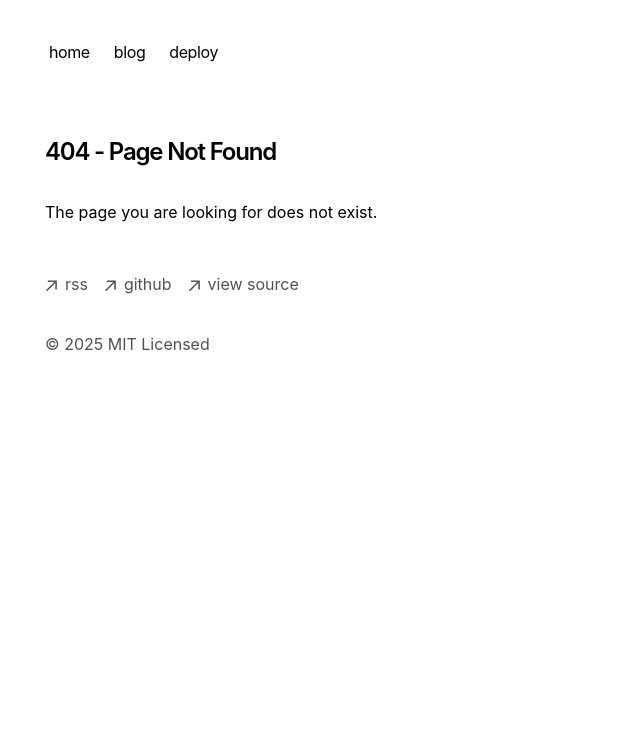
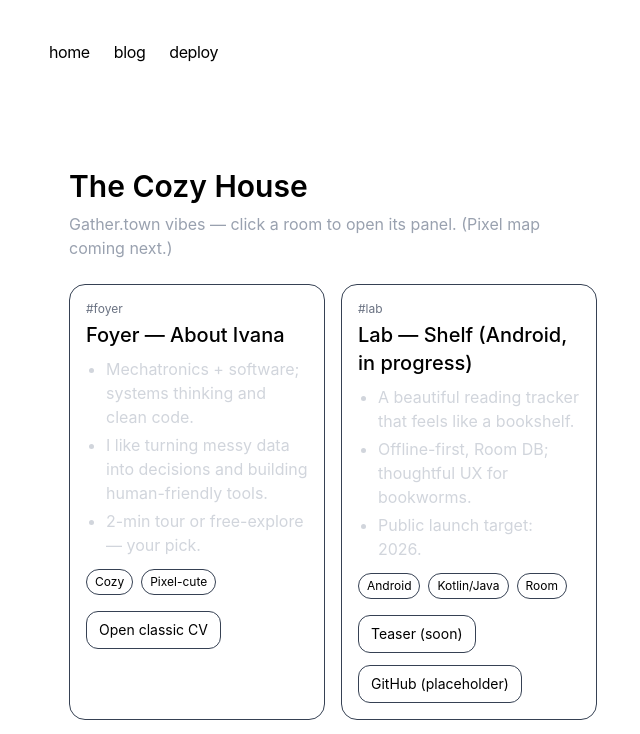
Before and after one commit to ivanans98/interactive-cv, a Next.js app: page /world in a window 1280 px wide. Before the commit this address had no page. Shown: the top 734 px of the page, without its empty margins (307-947 px from the left). Built offline with nearby package versions, Linux system fonts and the light colour scheme.

Commit message:
Create page.tsx

```diff
--- /dev/null
+++ b/app/world/page.tsx
@@ -0,0 +1,153 @@
+type Panel = {
+  id: string;
+  title: string;
+  bullets: string[];
+  ctas?: { label: string; href: string; external?: boolean }[];
+  chips?: string[];
+};
+
+const panels: Panel[] = [
+  {
+    id: "foyer",
+    title: "Foyer — About Ivana",
+    bullets: [
+      "Mechatronics + software; systems thinking and clean code.",
+      "I like turning messy data into decisions and building human-friendly tools.",
+      "2-min tour or free-explore — your pick."
+    ],
+    ctas: [
+      { label: "Open classic CV", href: "/cv" },
+    ],
+    chips: ["Cozy", "Pixel-cute"]
+  },
+  {
+    id: "lab",
+    title: "Lab — Shelf (Android, in progress)",
+    bullets: [
+      "A beautiful reading tracker that feels like a bookshelf.",
+      "Offline-first, Room DB; thoughtful UX for bookworms.",
+      "Public launch target: 2026."
+    ],
+    ctas: [
+      { label: "Teaser (soon)", href: "#", external: false },
+      { label: "GitHub (placeholder)", href: "https://github.com", external: true }
+    ],
+    chips: ["Android", "Kotlin/Java", "Room"]
+  },
+  {
+    id: "workshop-techauto",
+    title: "Workshop — Tech-Auto Ltd (Praxisphase, Jun–Sep 2025)",
+    bullets: [
+      "Modernized and rebuilt the corporate site with e-commerce.",
+      "WordPress + Java integrations; improved IA and performance.",
+      "Delivered handover docs and admin training."
+    ],
+    chips: ["WordPress", "Java", "E-commerce"]
+  },
+  {
+    id: "workshop-stabilus",
+    title: "Workshop — Stabilus (Working Student & Intern)",
+    bullets: [
+      "Power BI dashboards from SAP data; MATLAB data prep.",
+      "Industry 4.0 data; C# converters; LabVIEW interfaces.",
+      "UI improvements and evaluation workflows."
+    ],
+    chips: ["Power BI", "MATLAB", "C#", "LabVIEW", "SAP"]
+  },
+  {
+    id: "study",
+    title: "Study Corner — Education & Thesis",
+    bullets: [
+      "B.Eng. Mechatronics — Hochschule Koblenz.",
+      "Current thesis: From Data to Decisions: Optimizing Robotic Fleets with Telematics & AI.",
+      "Deadline: Dec 29, 2025 — graduating right after."
+    ],
+    chips: ["Telematics", "AI", "Robotics"]
+  },
+  {
+    id: "ai-den",
+    title: "AI Den — My POV",
+    bullets: [
+      "AI is the future; prompt engineering is core literacy.",
+      "I focus on safe, explainable, non-hallucinating workflows.",
+      "The job: teach AI and design guardrails."
+    ],
+    chips: ["Prompting", "Safety", "UX of AI"]
+  },
+  {
+    id: "library",
+    title: "Library — Skills (Alphabetical)",
+    bullets: [
+      "Android • BI (Power BI / Looker Studio) • BORIS/LISA • C/C++",
+      "Codesys / Siemens Step7 • Java • MATLAB • Python",
+      "Each shelf links to a small example or note (coming soon)."
+    ],
+    chips: ["Android", "BI", "C/C++", "Python", "PLC"]
+  },
+  {
+    id: "garden",
+    title: "Garden — Contact",
+    bullets: [
+      "Let’s talk — happy to chat in English, German, or Spanish.",
+      "Email + LinkedIn + GitHub below.",
+      "CV available anytime."
+    ],
+    ctas: [
+      { label: "Email", href: "mailto:your.email@example.com" },
+      { label: "LinkedIn", href: "https://www.linkedin.com/in/your-handle", external: true },
+      { label: "GitHub", href: "https://github.com/ivanas98", external: true },
+      { label: "Open CV", href: "/cv" }
+    ],
+    chips: ["EN", "DE", "ES"]
+  }
+];
+
+function PanelCard({ p }: { p: Panel }) {
+  return (
+    <li className="border border-gray-700 rounded-2xl p-4">
+      <div className="text-xs text-gray-500 mb-1">#{p.id}</div>
+      <h2 className="text-xl font-medium mb-2">{p.title}</h2>
+      <ul className="list-disc pl-5 space-y-1 text-gray-300">
+        {p.bullets.map((b, i) => <li key={i}>{b}</li>)}
+      </ul>
+      {p.chips && (
+        <div className="mt-3 flex flex-wrap gap-2">
+          {p.chips.map((c) => (
+            <span key={c} className="text-xs px-2 py-1 rounded-full border border-gray-700">{c}</span>
+          ))}
+        </div>
+      )}
+      {p.ctas && (
+        <div className="mt-4 flex flex-wrap gap-3">
+          {p.ctas.map((c) => (
+            <a
+              key={c.label}
+              href={c.href}
+              {...(c.external ? { target: "_blank", rel: "noreferrer" } : {})}
+              className="px-3 py-2 rounded-xl border border-gray-700 hover:border-gray-500 text-sm"
+            >
+              {c.label}
+            </a>
+          ))}
+        </div>
+      )}
+    </li>
+  );
+}
+
+export default function World() {
+  return (
+    <main className="mx-auto max-w-4xl px-6 py-8">
+      <h1 className="text-3xl font-semibold mb-2">The Cozy House</h1>
+      <p className="text-gray-400 mb-6">
+        Gather.town vibes — click a room to open its panel. (Pixel map coming next.)
+      </p>
+      <ul className="grid sm:grid-cols-2 gap-4">
+        {panels.map((p) => <PanelCard key={p.id} p={p} />)}
+      </ul>
+      <div className="mt-8">
+        <a href="/" className="text-sm underline text-gray-400 hover:text-gray-200">← Back home</a>
+      </div>
+    </main>
+  );
+}
```
